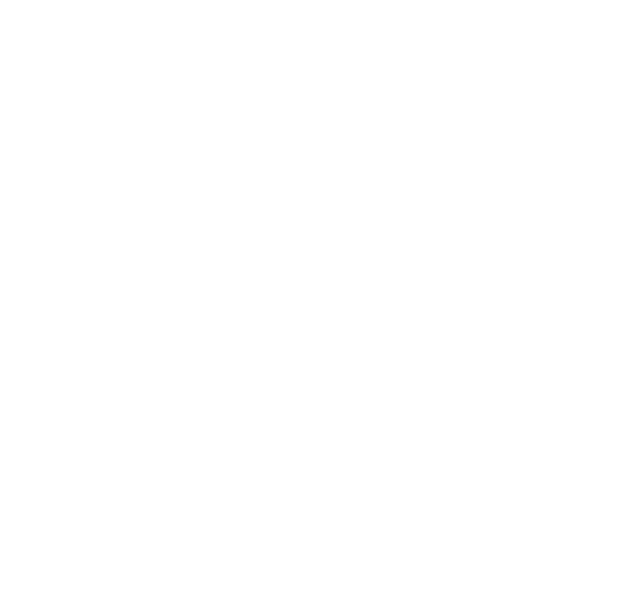
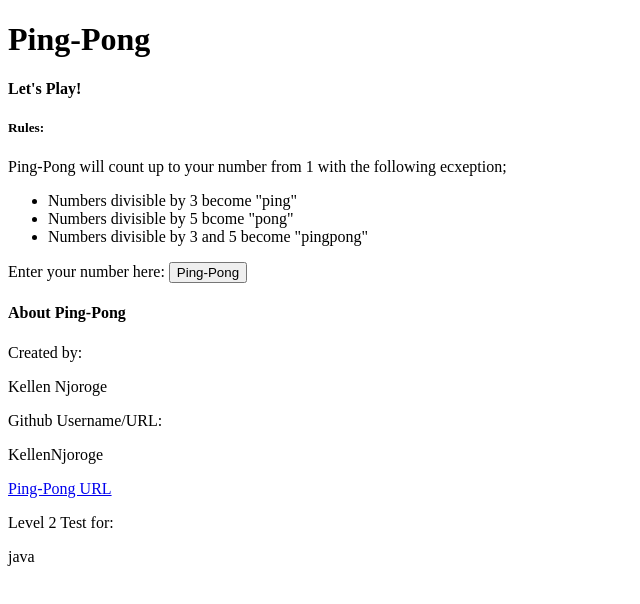
Before and after one commit to KellenNjoroge/Ping-Pong_Kellen, a plain HTML site: page index.html in a window 1280 px wide. Shown: the whole page, without its empty margins (0-640 px from the left). Drawn offline with Linux system fonts and the light colour scheme.

Commit message:
added website url

```diff
--- a/index.html
+++ b/index.html
@@ -9,9 +9,30 @@
 <body>
     <div class  "container">
         <div class "header">
-            <div class "side-tab">
-
+            <h1>Ping-Pong</h1>
+        <div class "section-main">
+            <h4>Let's Play!</h4>
+            <h5>Rules:</h5>
+            Ping-Pong will count up to your number from 1 with the following ecxeption;
+            <ul>
+                <li>Numbers divisible by 3 become "ping"</li>
+                <li>Numbers divisible by 5 bcome "pong"</li>
+                <li>Numbers divisible by 3 and 5 become "pingpong"</li>
+            </ul>
+             <form action="" type="text"> Enter your number here:
+                 <input type="button" onclick="myFunction" value="Ping-Pong">
+             </form>
+            <div class "section-tab">
+                <h4>About Ping-Pong</h4>
+                <p>Created by:</p>
+                <p> Kellen Njoroge </p>
+                <p>Github Username/URL:</p>
+                <p>KellenNjoroge</p>
+                <a href="https://kellennjoroge.github.io/Ping-Pong_Kellen/">Ping-Pong URL</a>
+                <p>Level 2 Test for:</p>
+                <p>java</p>
             </div>
+        </div>
         </div>
     </div>
 </body>
--- a/js/scrpts.js
+++ b/js/scrpts.js
@@ -16,3 +16,6 @@
         console.log(i);
 
 }
+function myFunction(){
+    document.getElementById().pingpong();
+}
```
